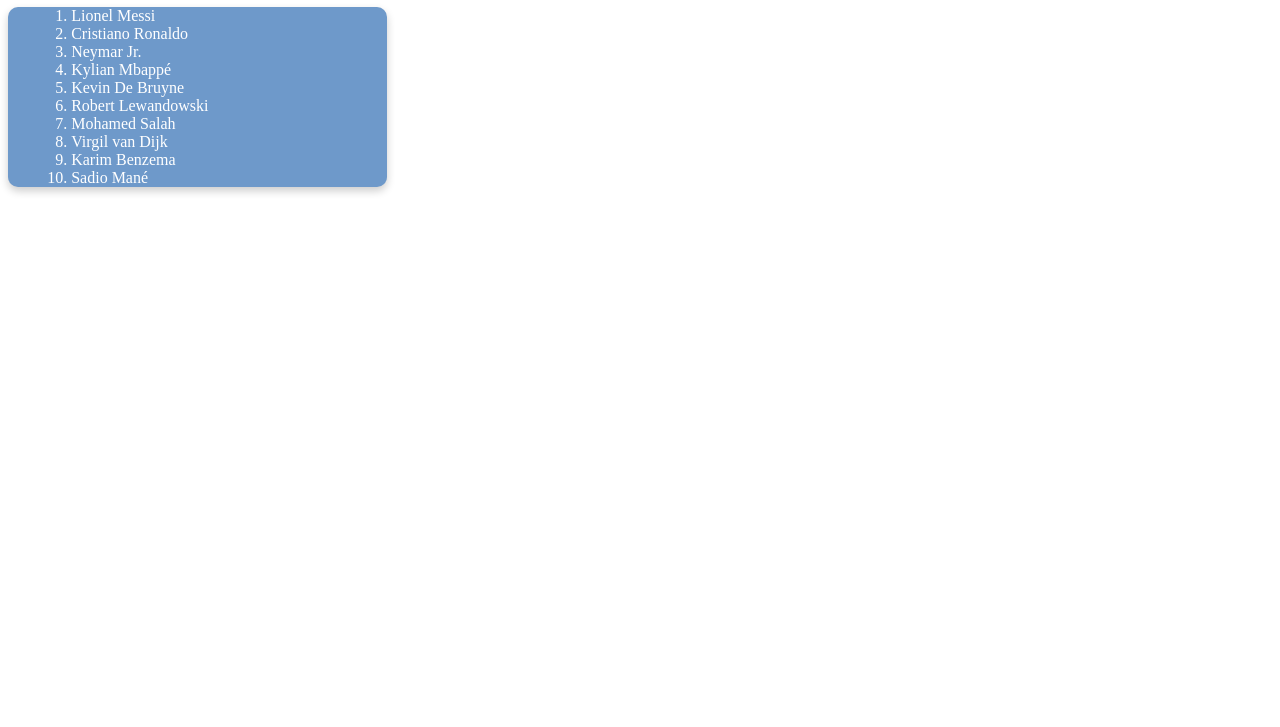
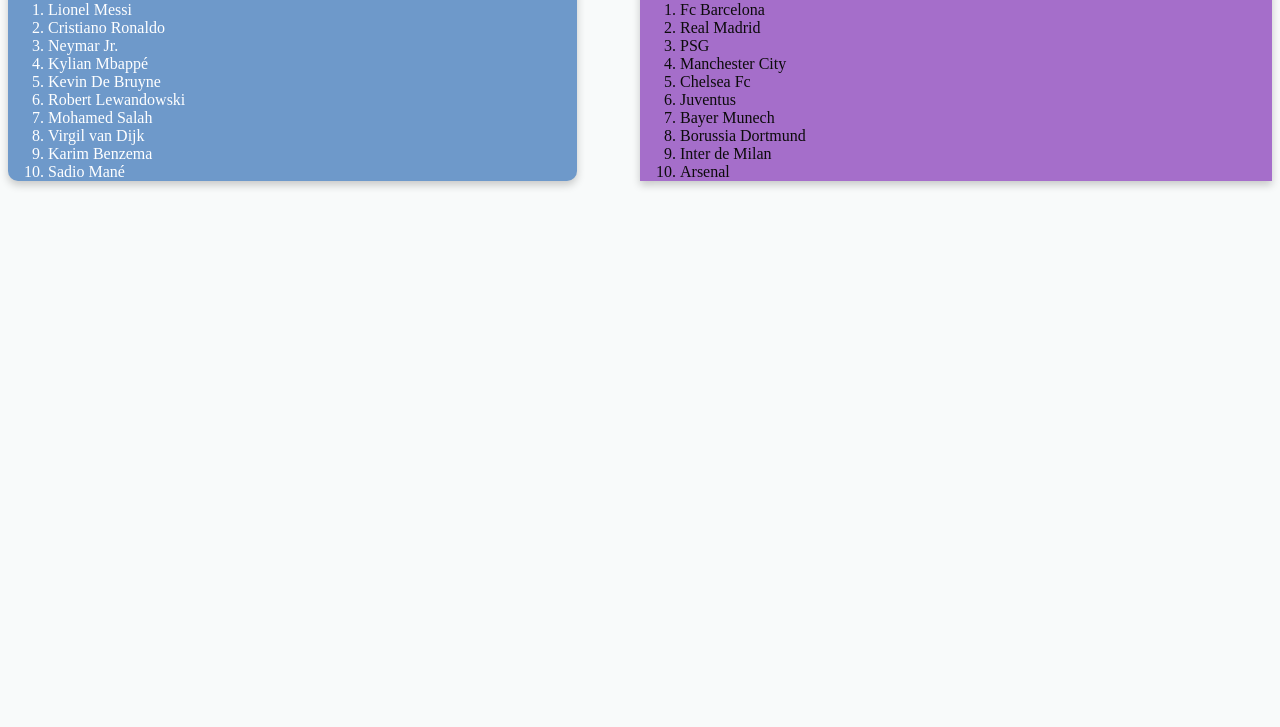
Before and after one commit to juniorHn89/Front-end, a plain HTML site: page index.html in a window 1280 px wide. Shown: the part 73-800 px from the top of the page. Drawn offline with Linux system fonts and the light colour scheme; a script that the page names is missing.

Commit message:
"Nuevo commit #3,Uso de propiedad Display:Grid  la Pseudoclase :hover"

```diff
--- a/index.html
+++ b/index.html
@@ -7,9 +7,9 @@
         <link rel="stylesheet" href="styles.css">
         <script src="script.js" defer></script>
     </head>
-    <body>
-        <h1>Mejores Jugadores  Año 2024</h1>
+    <body class="container">
         <ol class="card">
+            <p>Mejores Jugadores</p>
             <li>Lionel Messi</li>
             <li>Cristiano Ronaldo</li>
             <li>Neymar Jr.</li>
@@ -21,5 +21,20 @@
             <li>Karim Benzema</li>
             <li>Sadio Mané</li>
         </ol>
+
+        <ol class="card1">
+            <p>Mejores equipos</p>
+            <li>Fc Barcelona</li>
+            <li>Real Madrid</li>
+            <li>PSG</li>
+            <li>Manchester City</li>
+            <li>Chelsea Fc</li>
+            <li>Juventus</li>
+            <li>Bayer Munech</li>
+            <li>Borussia Dortmund</li>
+            <li>Inter de Milan</li>
+            <li>Arsenal</li>
+
+        </ol>
     </body>
 </html>
--- a/styles.css
+++ b/styles.css
@@ -1,16 +1,41 @@
 #head{
     background-color: rgb(3, 3, 20);
 }
+
 .card{
     background-color: rgb(110, 153, 202);
     color: white;
     border-radius: 10px;
-    padding-left: 5%;
-    margin-right: 70%;
+    padding-left: auto;
+    padding-right: auto;
+    padding-top: auto;
+    margin-right: 10%;
     box-shadow: 0 4px 8px rgba(0, 0, 0, 0.2);
     transition: transform 0.9s;
 
 }
+
 .card:hover {
     transform: scale(1.04);
 }
+
+.card1 {
+    background-color: rgb(165, 110, 202);
+    color: rgb(12, 11, 11);
+    border-radius: auto;
+    padding-left: auto;
+    margin-right: 10;
+    box-shadow: 0 4px 8px rgba(0, 0, 0, 0.2);
+    transition: transform 0.9s;
+}
+
+.card1:hover {
+    transform: scale(1.09);
+}
+
+.container {
+    background-color: rgb(248, 250, 250);
+   display: grid;
+   grid-template-columns: 1fr 1fr;
+  grid-template-rows: auto auto;
+}
```
